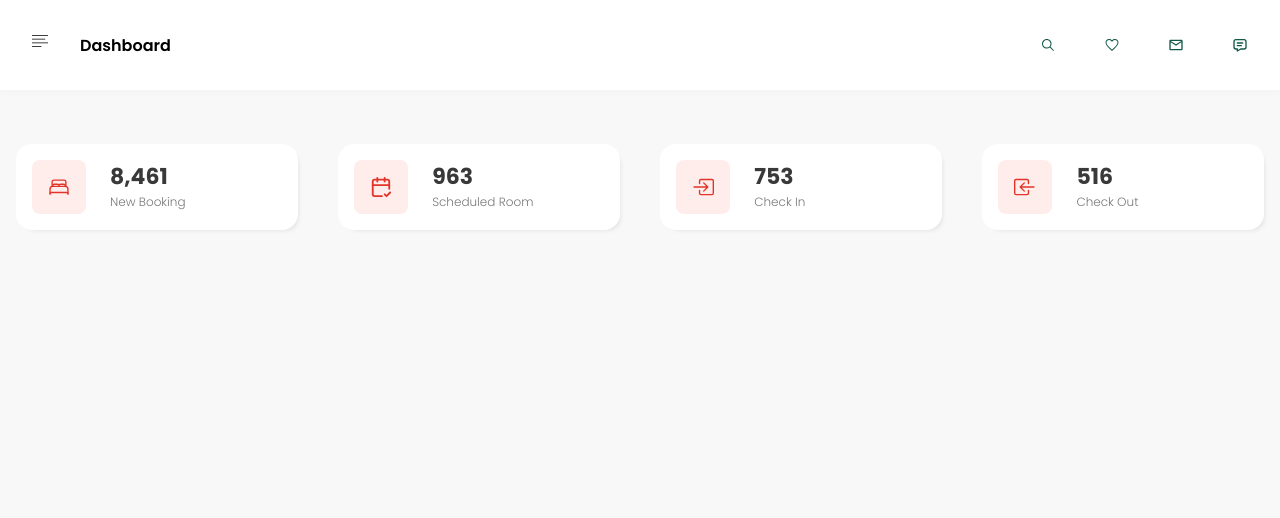
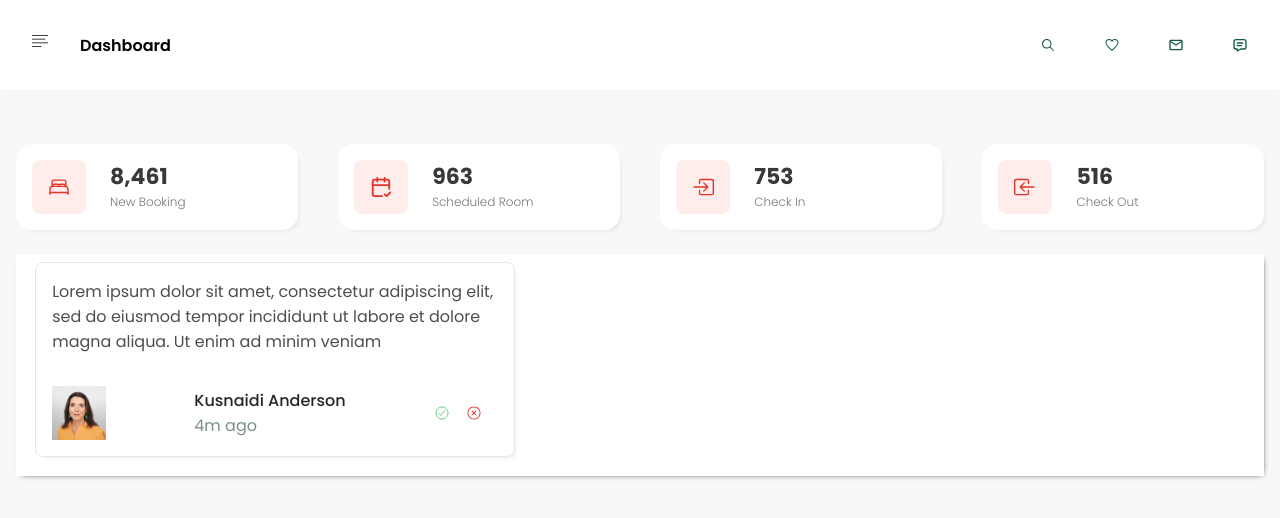
Before and after one commit to LuLuMS0206/Dashboard-Miranda, a React (Vite) app: page / in a window 1280 px wide. Shown: the top 518 px of the page. Built offline with nearby package versions, Linux system fonts and the light colour scheme.

Commit message:
changes dashboard page

```diff
--- a/src/components/kpisComponent/kpisStyles.js
+++ b/src/components/kpisComponent/kpisStyles.js
@@ -8,6 +8,8 @@ export const KpisComponentStyled = styled.div`
     flex-direction: row;
     justify-content: space-between;
     margin-bottom: 1.5rem;
+
+
 
 `;
 
@@ -24,6 +26,7 @@ export const KpisCardStyled = styled.div`
     gap: 1.5rem;
     transition: scale 0.3s ease 0s, box-shadow 0.2s ease 0s;
 
+
 `;
 
 
@@ -33,6 +36,10 @@ export const IconStyled = styled.div`
     background-color: rgb(255, 237, 236);
     padding: 1rem;
     border-radius: 0.5rem;
+
+    &:hover{
+     background-color: #E23428;
+    }
 
 `;
 
--- a/src/components/kpisComponent/stylesKpis.css
+++ b/src/components/kpisComponent/stylesKpis.css
@@ -1,4 +1,13 @@
 .icon{
     color: #E23428;
     font-size: 22px;
+
+
 }
+
+.icon:hover{
+    color: #FFFFFF;
+    font-size: 22px;
+
+
+}
--- a/src/components/navbarComponent/navbarComponent.jsx
+++ b/src/components/navbarComponent/navbarComponent.jsx
@@ -1,4 +1,5 @@
-// src/components/navbarComponent/navbarComponent.jsx
+
+
 import { TfiAlignLeft } from "react-icons/tfi";
 import { IoIosSearch } from "react-icons/io";
 import { IoMdHeartEmpty } from "react-icons/io";
@@ -39,14 +40,13 @@ import {
 import { useState } from "react";
 import "./stylesNavbar.css";
 import { ButtonStyles } from "../buttonComponent/buttonComponent";
-import { KpisComponent } from "../kpisComponent/kpisComponent";
 
-
-export const NavbarComponent = () => {
-    const [menuOpen, setIsMenulOpen] = useState(false);
+// eslint-disable-next-line react/prop-types
+export const NavbarComponent = ({ children }) => {
+    const [menuOpen, setIsMenuOpen] = useState(false);
 
     const handleClick = () => {
-        setIsMenulOpen(!menuOpen);
+        setIsMenuOpen(!menuOpen);
     };
 
     return (
@@ -116,11 +116,10 @@ export const NavbarComponent = () => {
                             <IoMdHeartEmpty className="icons" />
                             <MdOutlineMail className="icons" />
                             <TbMessage className="icons" />
-                            {/* <PhotoStyles src="src/assets/img/photo.jpg" alt=""/> */}
                         </IconStyles>
                     </NavbarTopStyles>
 
-                    <KpisComponent /> {/* Aquí va tu componente de KPIs */}
+                    {children}
                 </MainContentStyles>
             </NavbarStyles>
         </>
--- a/src/components/navbarComponent/navbarStyles.js
+++ b/src/components/navbarComponent/navbarStyles.js
@@ -1,4 +1,4 @@
-// src/components/navbarComponent/navbarStyles.js
+
 import styled from "styled-components";
 
 export const NavbarStyles = styled.nav`
--- a/src/pages/dashboardPage/dashboardPage.jsx
+++ b/src/pages/dashboardPage/dashboardPage.jsx
@@ -1,12 +1,12 @@
-
-import { NavbarComponent } from "../../components/navbarComponent/navbarComponent"
-
+import { NavbarComponent } from "../../components/navbarComponent/navbarComponent";
+import { KpisComponent } from "../../components/kpisComponent/kpisComponent";
+import { CardComponent } from "../../components/cardComponent/cardComponent";
 
 export const DashboardPage = () => {
-    return(
-        <div>
-            <NavbarComponent/>
-
-        </div>
-    )
-}
+    return (
+        <NavbarComponent>
+            <KpisComponent />
+            <CardComponent />
+        </NavbarComponent>
+    );
+};
```
